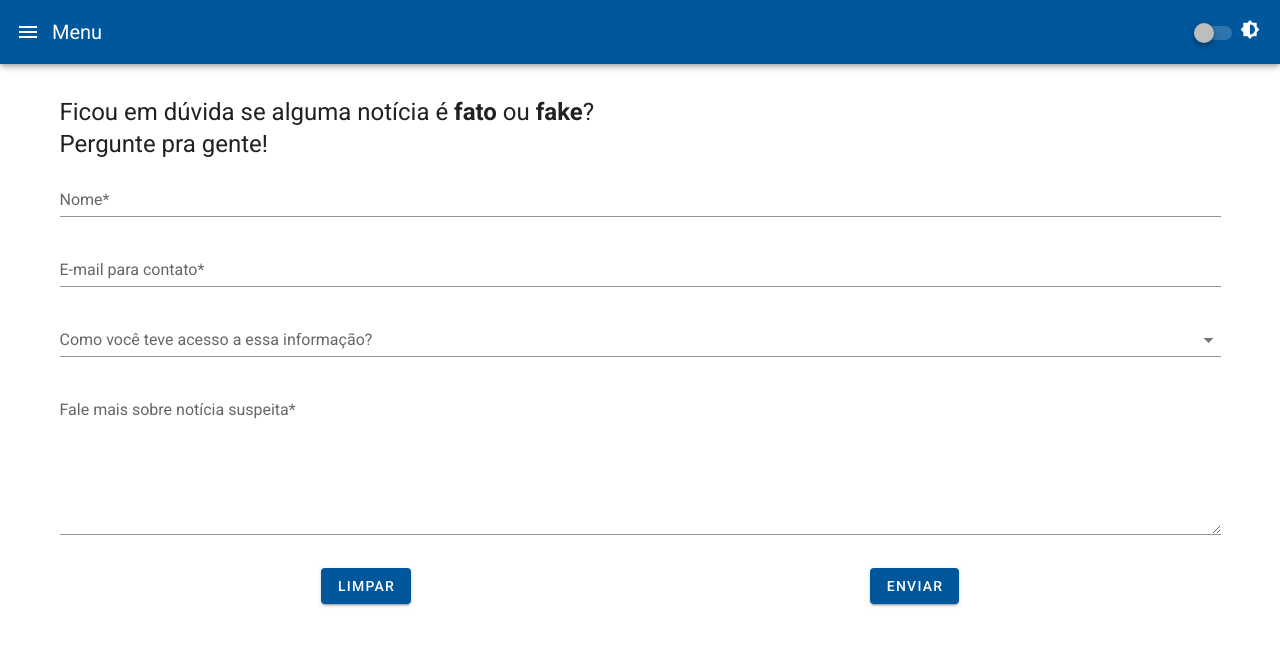
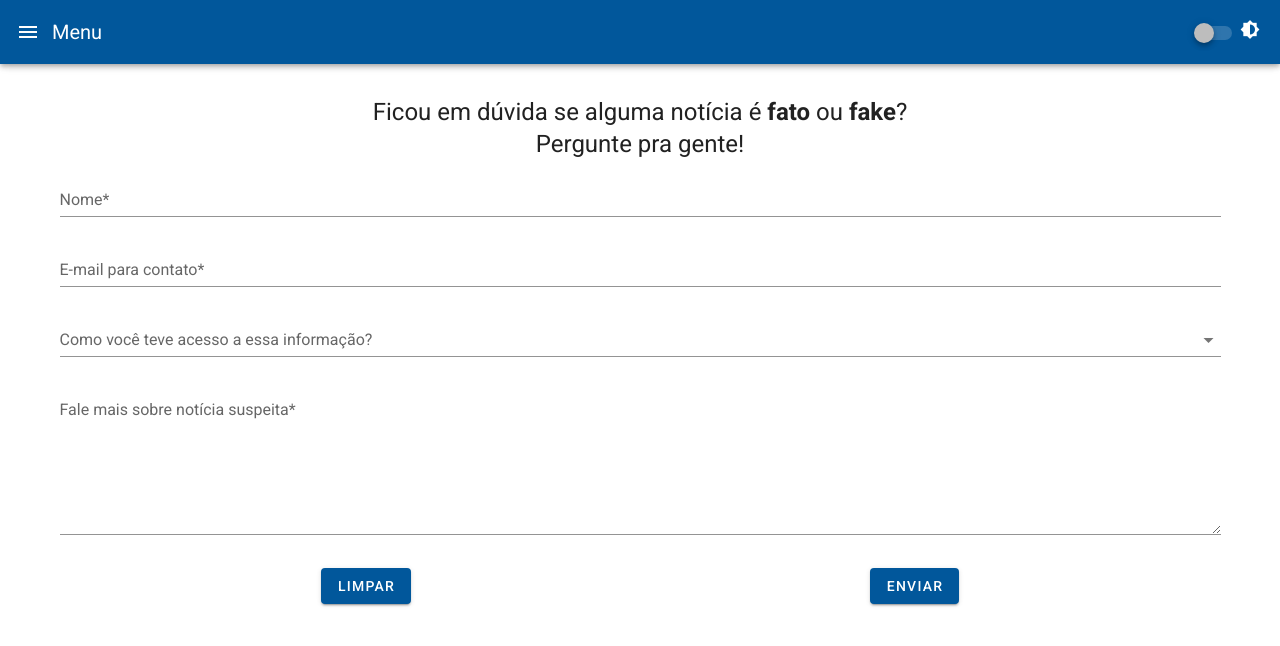
Before and after one commit to SilasJr1/decolaLuna, a Vue app: page /#/sugestoesusuario in a window 1280 px wide. Shown: the top 646 px of the page. Built offline with nearby package versions, Linux system fonts and the light colour scheme.

Commit message:
atualiza a tela SugestoesUsuarios

```diff
--- a/src/views/SugestoesUsuario.vue
+++ b/src/views/SugestoesUsuario.vue
@@ -1,7 +1,7 @@
 <template>
   <v-container>
   <div class="CadastroSugestao">
-    <h1 class="text-h5 text-left mb-3 mt-5">Ficou em dúvida se alguma notícia é <strong>fato</strong> ou <strong>fake</strong>? <br> Pergunte pra gente!</h1>
+    <h1 class="text-h5 text-center mb-3 mt-5">Ficou em dúvida se alguma notícia é <strong>fato</strong> ou <strong>fake</strong>? <br> Pergunte pra gente!</h1>
 
         <v-form class="registro-box" ref="form">
 
```
